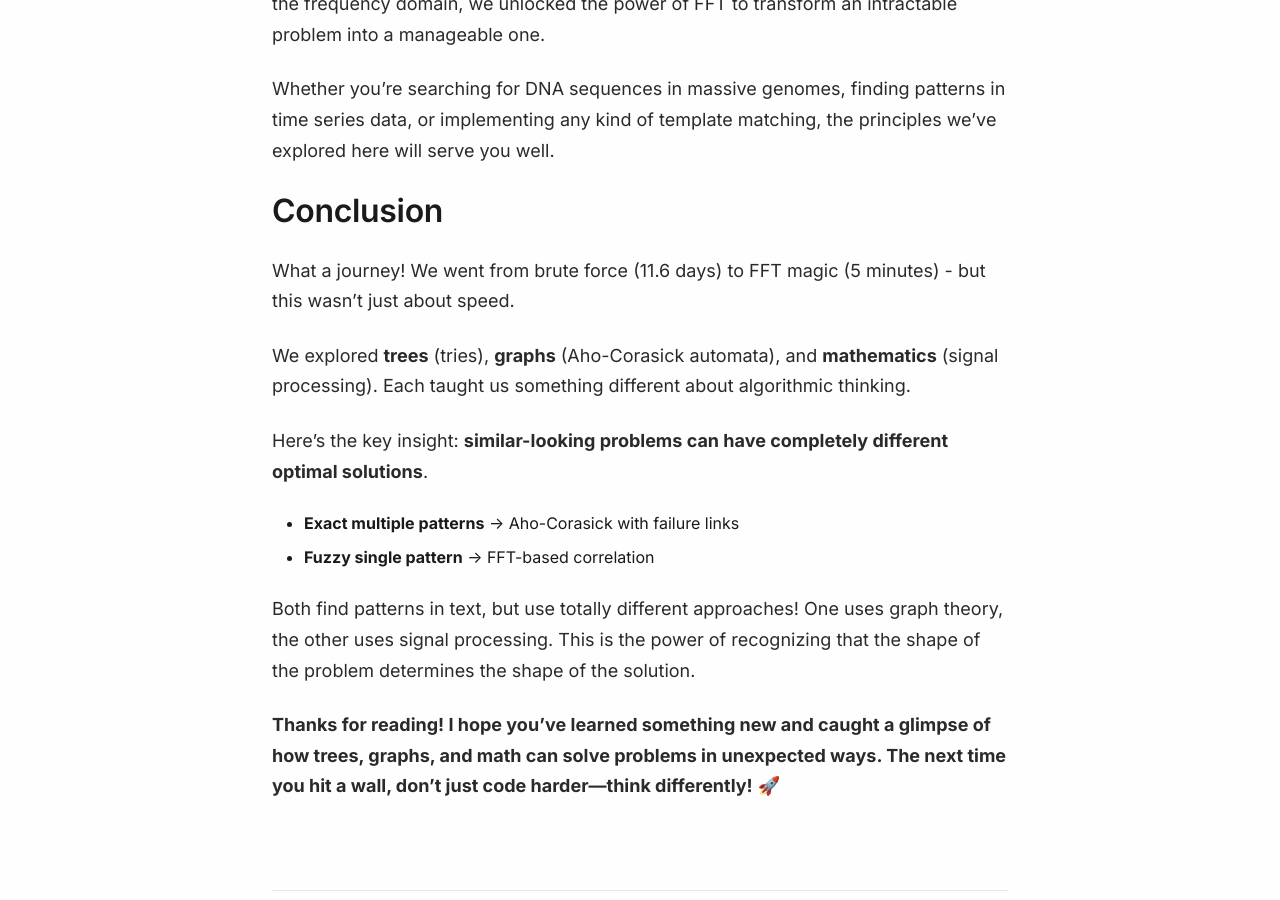
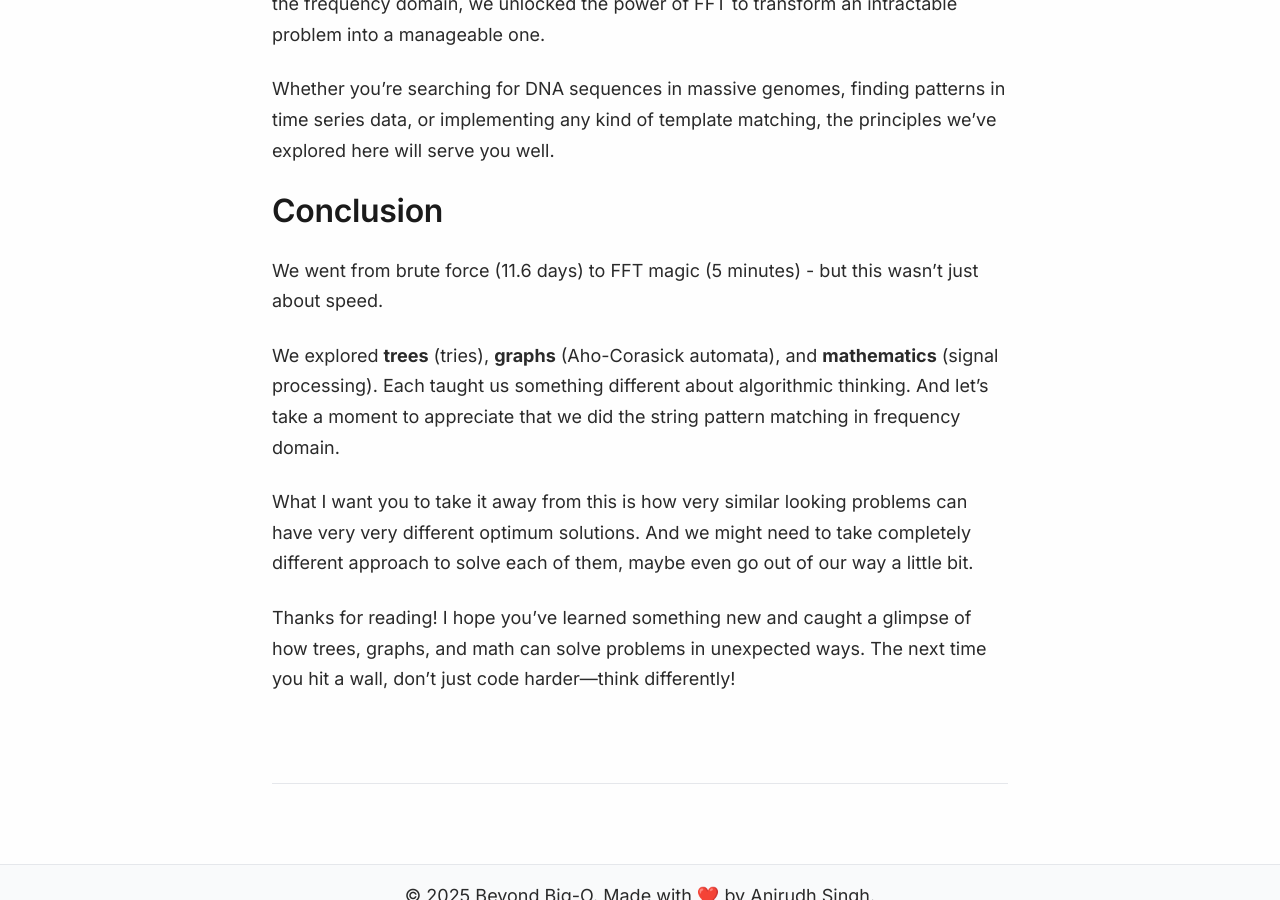
Before and after one commit to legendsovermyths/beyondbig-o, a Jekyll site: the page built from _posts/2025-08-20-string-search-steroids-fuzzy-matching.md, in a window 1280 px wide and 900 px high, scrolled down 24798 px. Built offline with Jekyll 4.4.1, drawn with Linux system fonts in a browser that asks for light colours; nearby versions of some CDN libraries.

Commit message:
minor improvements

```diff
--- a/_posts/2025-08-20-string-search-steroids-fuzzy-matching.md
+++ b/_posts/2025-08-20-string-search-steroids-fuzzy-matching.md
@@ -4353,15 +4353,11 @@ Whether you're searching for DNA sequences in massive genomes, finding patterns
 
 ## Conclusion
 
-What a journey! We went from brute force (11.6 days) to FFT magic (5 minutes) - but this wasn't just about speed.
-
-We explored **trees** (tries), **graphs** (Aho-Corasick automata), and **mathematics** (signal processing). Each taught us something different about algorithmic thinking.
-
-Here's the key insight: **similar-looking problems can have completely different optimal solutions**.
-
-- **Exact multiple patterns** → Aho-Corasick with failure links
-- **Fuzzy single pattern** → FFT-based correlation
-
-Both find patterns in text, but use totally different approaches! One uses graph theory, the other uses signal processing. This is the power of recognizing that the shape of the problem determines the shape of the solution.
-
-**Thanks for reading! I hope you've learned something new and caught a glimpse of how trees, graphs, and math can solve problems in unexpected ways. The next time you hit a wall, don't just code harder—think differently!** 🚀
+We went from brute force (11.6 days) to FFT magic (5 minutes) - but this wasn't just about speed.
+
+We explored **trees** (tries), **graphs** (Aho-Corasick automata), and **mathematics** (signal processing). Each taught us something different about algorithmic thinking. And let's take a moment to appreciate that we did the string pattern matching in frequency domain.
+
+What I want you to take it away from this is how very similar looking problems can have very very different optimum solutions. And we might need to take completely different approach to solve each of them, maybe even go out of our way a little bit.
+
+
+Thanks for reading! I hope you've learned something new and caught a glimpse of how trees, graphs, and math can solve problems in unexpected ways. The next time you hit a wall, don't just code harder—think differently!
```
